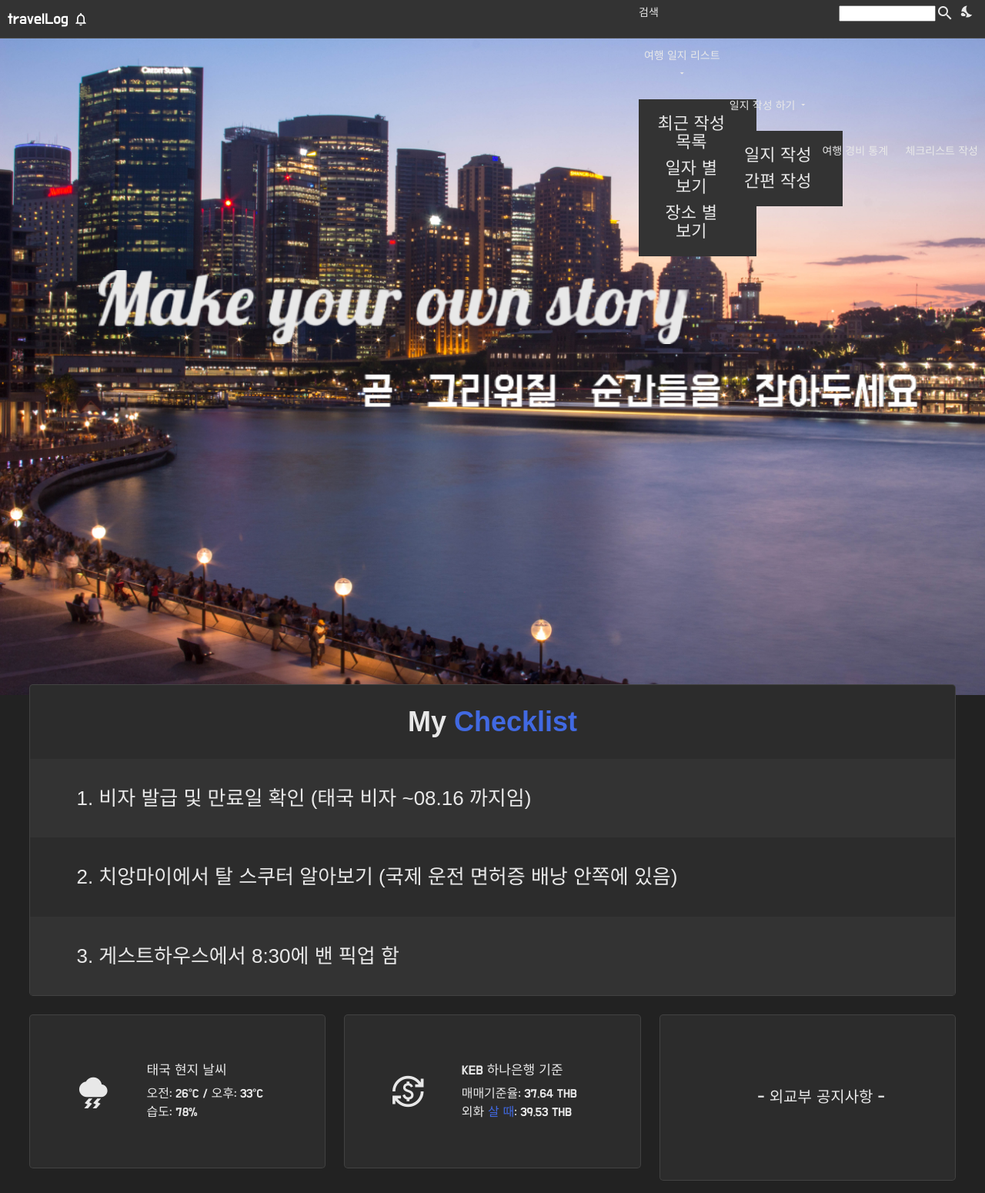
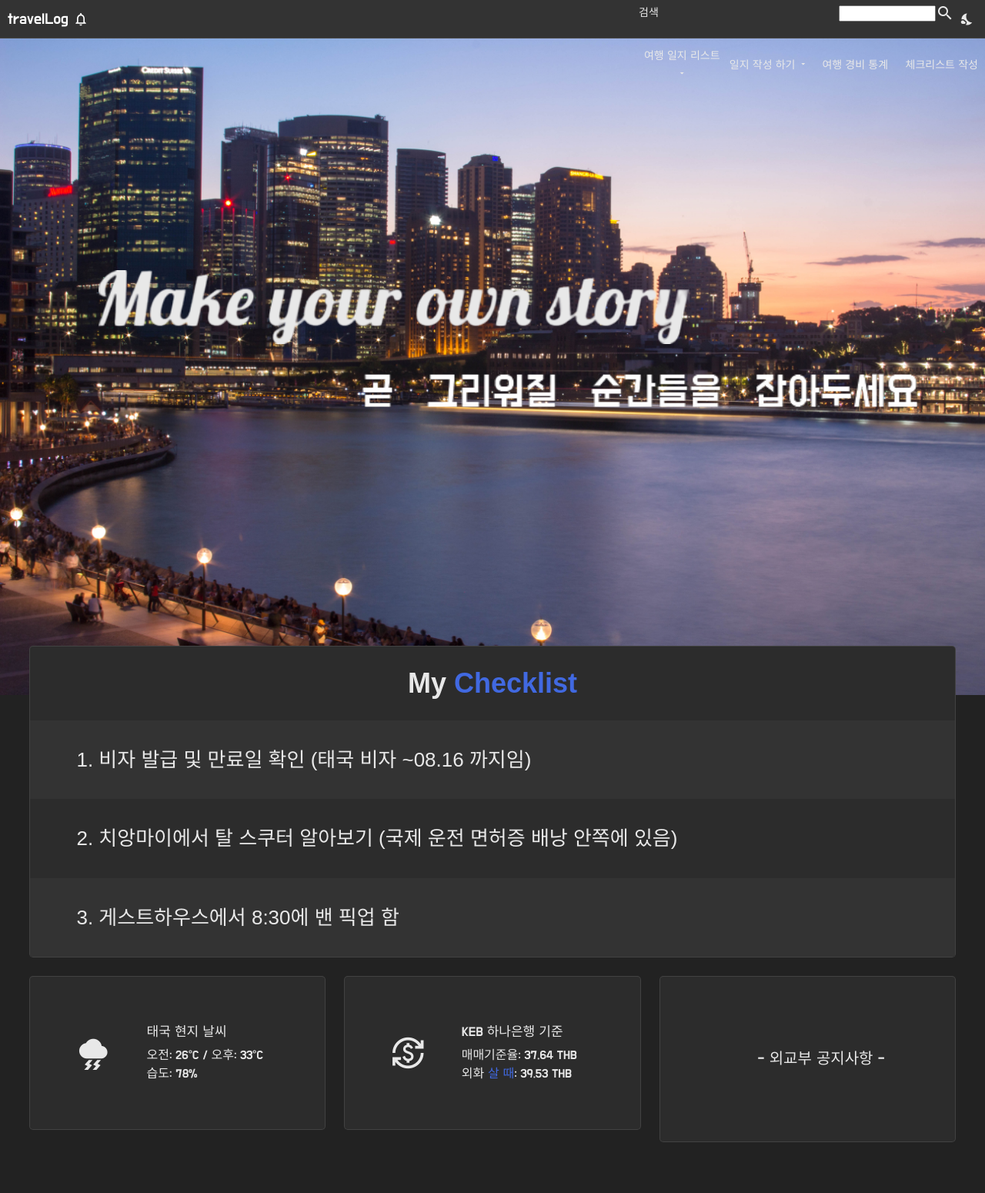
Before and after one commit to Sydneylog/travellog, a plain HTML site: page index.html in a window 1280 px wide. Shown: the top 1550 px of the page at 77% size. Drawn offline with nearby package versions, Linux system fonts and the light colour scheme; a web font is replaced by a local one.

Commit message:
dualmenu postion -70px i dont know what to do

```diff
--- a/css/style.css
+++ b/css/style.css
@@ -164,6 +164,7 @@ content{
 	margin-top:1.0rem;
 	background-color:#333;
 	padding:1.0rem;
+	display:none;
 }
 .mobile_menu .bottom_arrow{
 	font-size:1.2rem;
@@ -205,7 +206,7 @@ content{
 /** dual_info **/
 .dual_menu{
 	position:relative;
-	top:-20px;
+	top:-70px;
 }
 .dual_menu .inner{
 	display:flex;
@@ -401,7 +402,6 @@ content{
 	/* navbar */
 	.navbar .top_right{
 		position:relative;
-		top:-10px;
 		right:-28px;
 	}
 	.navbar .top_right .mobile_list{
--- a/index.html
+++ b/index.html
@@ -41,9 +41,9 @@
 
   <!-- PWA -->
   <!-- manifest -->
-  <!-- <link rel="manifest" href="manifest.json"> -->
+  <link rel="manifest" href="manifest.json">
   <!-- service worker -->
-  <!-- <script src="./serviceWorker.js"></script> -->
+  <script src="./serviceWorker.js"></script>
 
   <!-- jquery -->
   <script src="./js/jquery-3.6.1.min.js"></script>
```
Also changed, not shown: manifest.json.
